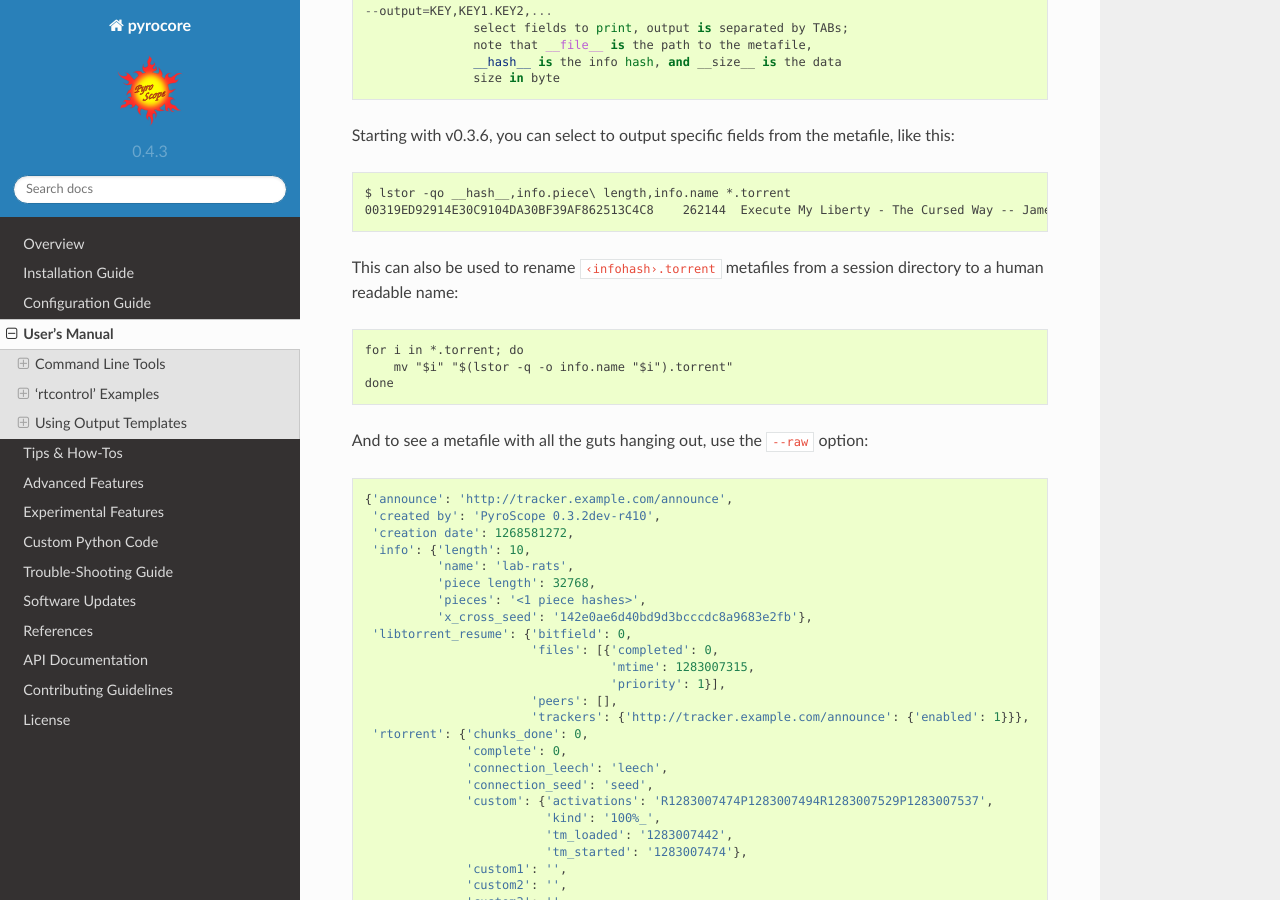
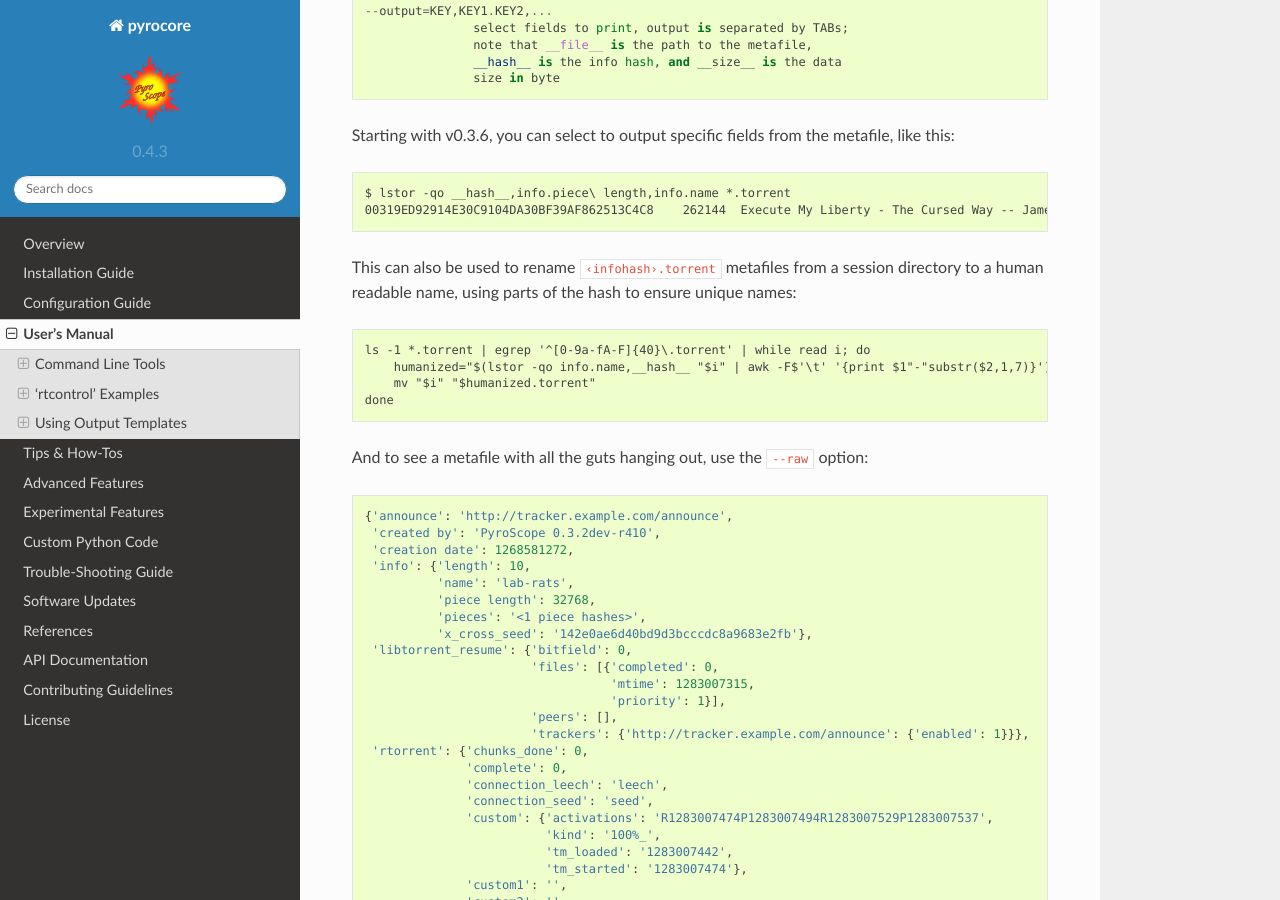
Before and after one commit to pyroscope/pyrocore, a Sphinx documentation site: the page built from docs/usage.rst, in a window 1280 px wide and 900 px high, scrolled down 3856 px. Built offline with Sphinx 7.4.7 and the Read the Docs theme 2.0.0, drawn with Linux system fonts in a browser that asks for light colours.

Commit message:
ensure unique names when renaming from hash.torrent

```diff
--- a/docs/usage-cli-tools.rst
+++ b/docs/usage-cli-tools.rst
@@ -193,10 +193,13 @@ metafile, like this::
     $ lstor -qo __hash__,info.piece\ length,info.name *.torrent
     00319ED92914E30C9104DA30BF39AF862513C4C8	262144	Execute My Liberty - The Cursed Way -- Jamendo - OGG Vorbis q7 - 2010.07.29 [www.jamendo.com]
 
-This can also be used to rename ``‹infohash›.torrent`` metafiles from a session directory to a human readable name::
+This can also be used to rename ``‹infohash›.torrent`` metafiles
+from a session directory to a human readable name,
+using parts of the hash to ensure unique names::
 
-    for i in *.torrent; do
-        mv "$i" "$(lstor -q -o info.name "$i").torrent"
+    ls -1 *.torrent | egrep '^[0-9a-fA-F]{40}\.torrent' | while read i; do
+        humanized="$(lstor -qo info.name,__hash__ "$i" | awk -F$'\t' '{print $1"-"substr($2,1,7)}')"
+        mv "$i" "$humanized.torrent"
     done
 
 And to see a metafile with all the guts hanging out, use the ``--raw``
```
